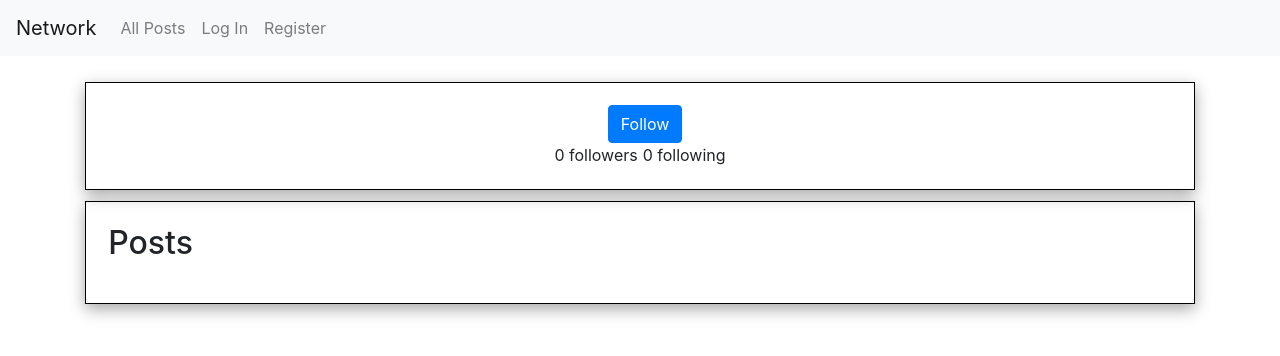
After one commit to dudujunior12/cs50w-project4-network, a Django app: template network/templates/network/profile.html in a window 1280 px wide. The commit adds this page. Shown: the top 356 px of the page. Run offline with Django 3.2, Linux system fonts and the light colour scheme; the template is opened without the code that fills it, so the values that code supplies are empty; some libraries are stand-ins or nearby versions.

Commit message:
feat: user profile posts and follow

```diff
--- a/network/static/network/styles.css
+++ b/network/static/network/styles.css
@@ -1,8 +1,26 @@
+p{
+    margin: 0;
+    padding: 0;
+}
 /* Layout */
 
 .container{
     margin-top: 2%;
 }
+
+.posts{
+    margin-top: 1%;
+}
+
+.posts h2{
+    padding-bottom: 10px;
+}
+
+.post{
+    border-top: 1px solid grey;
+    padding: 20px 20px;
+}
+
 
 /* Add border to div */
 
@@ -22,26 +40,32 @@ svg{
     padding-bottom: 5px;
 }
 
-.all-posts{
-    margin-top: 1%;
-}
-
-.all-posts h2{
-    padding-bottom: 10px;
-}
-
-.post{
-    border-top: 1px solid grey;
-    padding: 20px 20px;
-}
-
 .like{
     display: flex;
     align-items: center;
     gap: 10px;
 }
 
-.like p{
-    margin: 0;
-    padding: 0;
+/* Profile */
+
+.header-profile{
+    display: flex;
+    flex-direction: column;
+    align-items: center;
 }
+
+.name-follow{
+    display: flex;
+    align-items: center;
+    gap: 10px;
+}
+
+.name-follow p{
+    font-size: 22px;
+}
+
+.follow-number{
+    display: flex;
+    align-items: center;
+    gap: 5px;
+}
--- /dev/null
+++ b/network/templates/network/posts.html
@@ -0,0 +1,12 @@
+{% for post in posts %}
+<div class="post">
+    <p><strong>{{ post.user.username }}</strong>  {{ post.post_date }}</p>
+    <p>{{ post.post_text }}</p>
+    <div class="like">
+        <svg viewBox="0 0 24 24" aria-hidden="true" class="r-4qtqp9 r-yyyyoo r-1xvli5t r-dnmrzs r-bnwqim r-1plcrui r-lrvibr r-1hdv0qi">
+            <g><path d="M12 21.638h-.014C9.403 21.59 1.95 14.856 1.95 8.478c0-3.064 2.525-5.754 5.403-5.754 2.29 0 3.83 1.58 4.646 2.73.814-1.148 2.354-2.73 4.645-2.73 2.88 0 5.404 2.69 5.404 5.755 0 6.376-7.454 13.11-10.037 13.157H12zM7.354 4.225c-2.08 0-3.903 1.988-3.903 4.255 0 5.74 7.034 11.596 8.55 11.658 1.518-.062 8.55-5.917 8.55-11.658 0-2.267-1.823-4.255-3.903-4.255-2.528 0-3.94 2.936-3.952 2.965-.23.562-1.156.562-1.387 0-.014-.03-1.425-2.965-3.954-2.965z"></path></g>
+        </svg>
+        <p>0</p>
+    </div>
+</div>
+{% endfor %}
--- /dev/null
+++ b/network/templates/network/profile.html
@@ -0,0 +1,18 @@
+{% extends 'network/layout.html' %}
+
+{% block body %}
+<div class="header-profile div-border">
+    <div class="name-follow">
+        <p>{{user.username}}</p>
+        <button class="btn btn-primary">Follow</button>
+    </div>
+    <div class="follow-number">
+        <p>0 followers</p>
+        <p>0 following</p>
+    </div>
+</div>
+<div class="posts div-border">
+    <h2>Posts</h2>
+    {% include 'network/posts.html' %}
+</div>
+{% endblock %}
--- a/network/views.py
+++ b/network/views.py
@@ -11,10 +11,10 @@ from .models import *
 
 def index(request):
     form = CreatePost()
-    all_posts = Post.objects.all()
+    posts = Post.objects.all()
     return render(request, "network/index.html", {
         "form": form,
-        "all_posts": all_posts,
+        "posts": posts,
     })
 
 def new_post(request):
```
Also changed, not shown: network/templates/network/index.html (+2 -13 lines).
